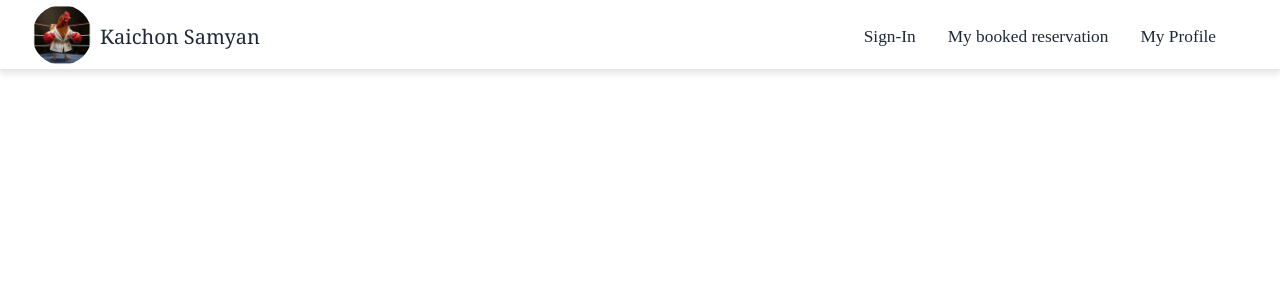
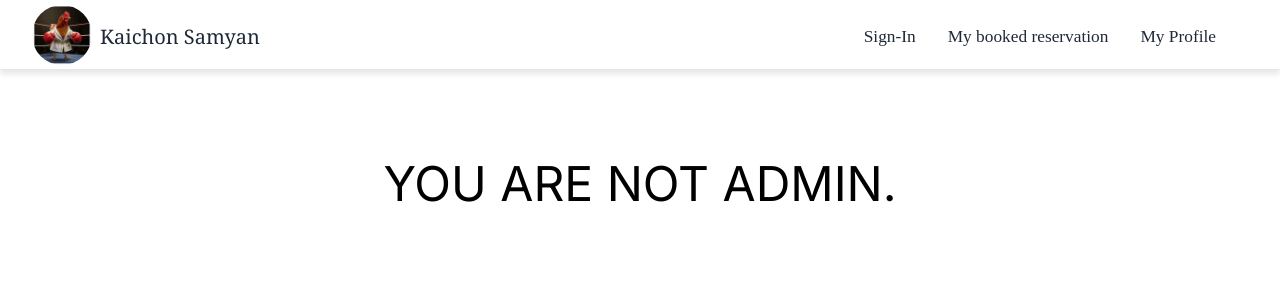
Before and after one commit to 2110503-2564/se-project-9_kaichon-samyan, a Next.js app: page /manageprofile in a window 1280 px wide. Shown: the top 300 px of the page. Built offline with nearby package versions, Linux system fonts and the light colour scheme; no server answers.

Commit message:
protect manage page: :'

```diff
--- a/src/app/layout.tsx
+++ b/src/app/layout.tsx
@@ -26,7 +26,7 @@ export default async function RootLayout({
       <body className={inter.className}>
         <NextAuthProvider session={nextAuthSession}>
         <TopMenu/>
-        <div className="mt-[50px]">
+        <div className="mt-[70px]">
           {children}
         </div>
         </NextAuthProvider>
--- a/src/app/manageprofile/page.tsx
+++ b/src/app/manageprofile/page.tsx
@@ -6,6 +6,16 @@ import ManageProfileClient from "@/components/manageprofileclient";
 
 export default async function ManageProfilePage() {
   const session = await getServerSession(authOptions);
+
+  if(session?.user.user.role !== "admin") {
+    return (
+      <div className="flex justify-center items-center mt-40">
+        <h1 className="text-5xl">
+          YOU ARE NOT ADMIN.
+        </h1>
+      </div>
+    )
+  }
 
   const token = session?.user?.token;
 
```
